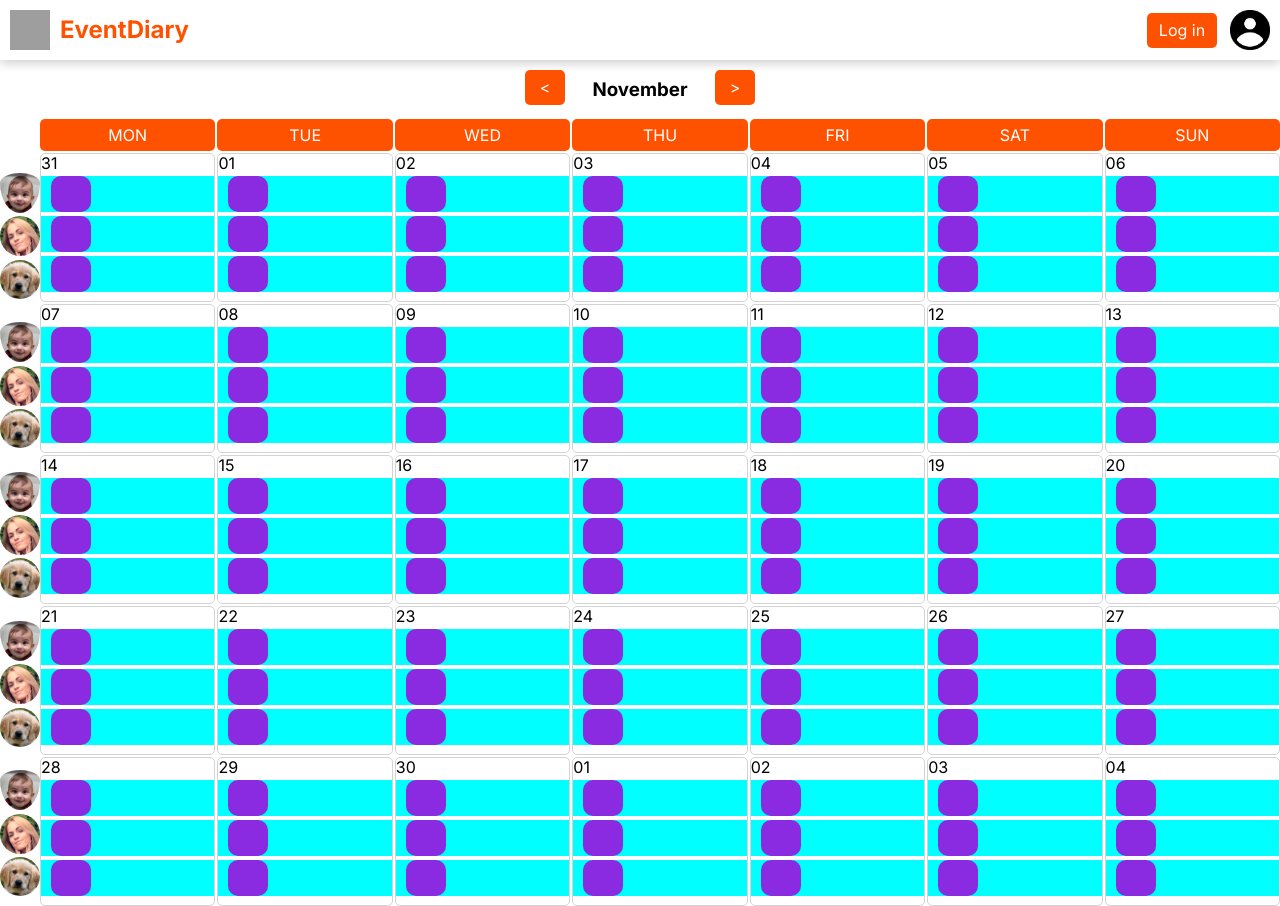
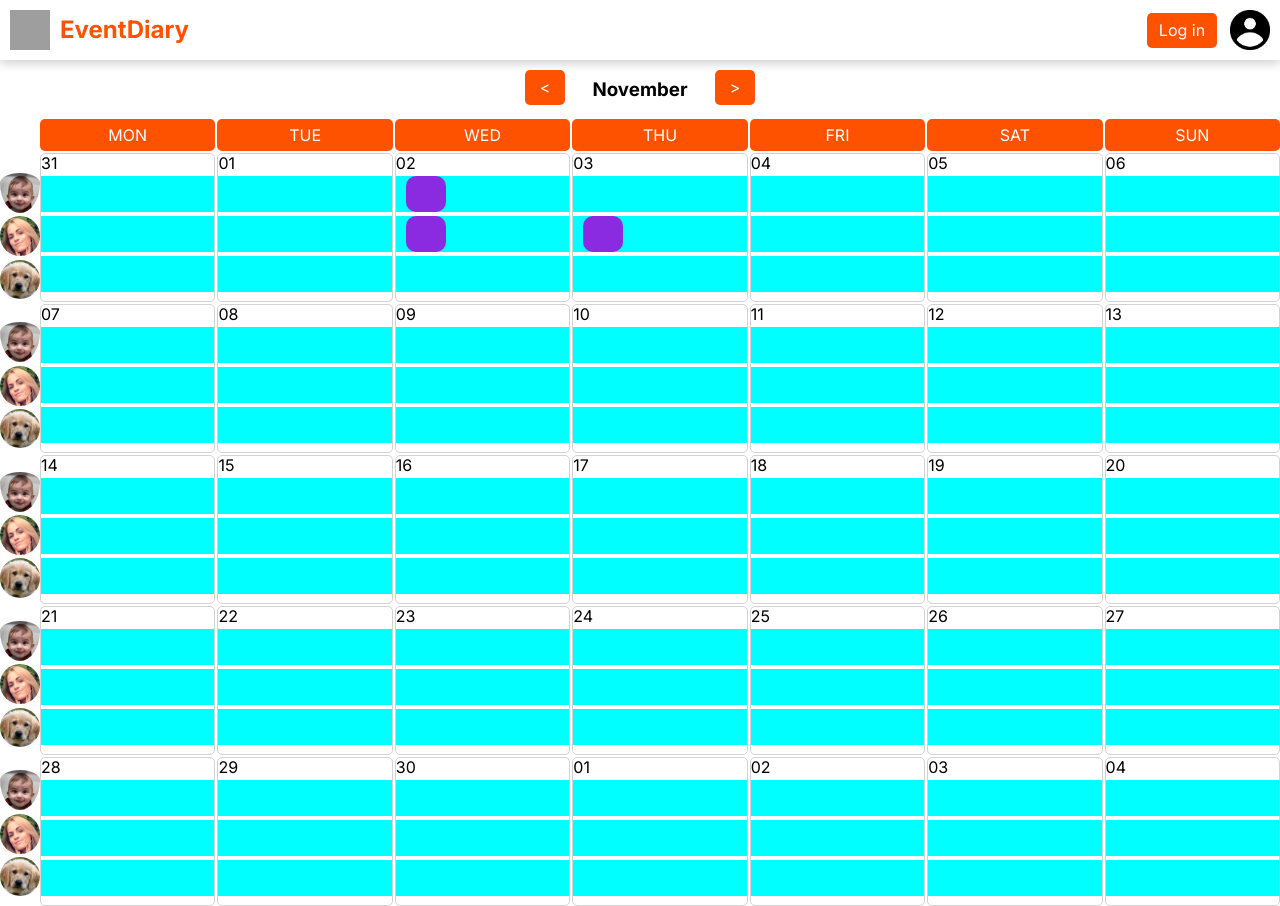
Before and after one commit to PiotrWojcik97/PHPLearn, a React (Vite) app in the folder src/front/vite-project/: page / in a window 1280 px wide. Built offline with nearby package versions, Linux system fonts and the light colour scheme; grey boxes are pictures that could not be loaded.

Commit message:
events are beginning to start working

```diff
--- a/src/front/vite-project/src/App.jsx
+++ b/src/front/vite-project/src/App.jsx
@@ -32,7 +32,10 @@ export default function App() {
     return (
         <div className="App">
             <Navbar toggleModal={toggleModal}/>
-            <MainContent currentMonth={currentMonth} changeMonth={changeMonth} />
+            <MainContent
+                currentMonth={currentMonth}
+                changeMonth={changeMonth}
+                eventArray={eventArray} />
             {modal && <Modal toggleModal={toggleModal} />}
         </div>
     )
--- a/src/front/vite-project/src/components/Day.jsx
+++ b/src/front/vite-project/src/components/Day.jsx
@@ -1,25 +1,30 @@
 import React from 'react'
-import Event from './Event';
+import EventLine from './EventLine';
 import "../styles/Day.css";
 
 export default function Day(props) {
-    function handleClick(event) {
-        console.log("Clicked!")
-    }
-
     const divRef = React.useRef(null);
 
     React.useEffect(() => {
         console.log('width', divRef.current ? divRef.current.offsetWidth : 0);
     }, [divRef.current]);
 
+    function getEventArray(userNum) {
+        if(props.userEventArray)
+            return props.userEventArray[userNum]
+    }
+
+    function handleClick(event) {
+        console.log("Clicked!")
+    }
+
     return (
         <div className='tile-div' ref={divRef} onClick={handleClick}>
             <span>{props.day.format('DD')}</span>
             <div>
-                <Event />
-                <Event />
-                <Event />
+                <EventLine eventArray={getEventArray(0)} maxWidth={100} />
+                <EventLine eventArray={getEventArray(1)} maxWidth={100} />
+                <EventLine eventArray={getEventArray(2)} maxWidth={100} />
             </div>
         </div>
     )
--- a/src/front/vite-project/src/components/Event.jsx
+++ b/src/front/vite-project/src/components/Event.jsx
@@ -1,12 +1,8 @@
 import React from 'react'
 import "../styles/Event.css";
 
-
-
 export default function Event(props) {
   return (
-    <div className='event-container'>
-      <div className='event-div'></div>
-    </div>
+    <div>Event</div>
   )
 }
--- /dev/null
+++ b/src/front/vite-project/src/components/EventLine.jsx
@@ -0,0 +1,18 @@
+import React from 'react'
+import Event from './Event';
+import "../styles/Event.css";
+
+export default function EventLine(props) {
+
+  function isEventPresent() {
+    if(props.eventArray && props.eventArray.length > 0)
+      return true
+    return false
+  }
+
+  return (
+    <div className='event-container'>
+      { isEventPresent() && <div className='event-div'></div>}
+    </div>
+  )
+}
--- a/src/front/vite-project/src/components/MainContent.jsx
+++ b/src/front/vite-project/src/components/MainContent.jsx
@@ -5,7 +5,11 @@ export default function MainContent(props) {
 
     return (
         <main>
-            <Month month={props.currentMonth} changeMonth={props.changeMonth} />
+            <Month
+                month={props.currentMonth}
+                changeMonth={props.changeMonth}
+                eventArray={props.eventArray}
+            />
         </main>
     )
 }
--- a/src/front/vite-project/src/components/Month.jsx
+++ b/src/front/vite-project/src/components/Month.jsx
@@ -17,6 +17,29 @@ import "../styles/Month.css";
 export default function Month(props) {
   const lt = "<"
   const gt = ">"
+  let isCurrentMonthOK = false
+  let prevDay = 0
+
+  // determine if events are related to current month
+  function currentMonthDay(day) {
+    const time = new Date(day)
+    const date = time.getDate()
+
+    if(!isCurrentMonthOK && date > 0 && prevDay == 0) {
+      isCurrentMonthOK = true
+      return props.eventArray[date]
+    }
+    else if(isCurrentMonthOK && date > prevDay )
+    {
+      prevDay = date
+      return props.eventArray[date]
+    }
+    else if(isCurrentMonthOK){
+      isCurrentMonthOK = false
+      return props.eventArray[date]
+    }
+    return null
+  }
 
   return (
     <div>
@@ -52,7 +75,11 @@ export default function Month(props) {
         <div className="month-div">
           {props.month.map((row, i) => {
             return row.map((day, j) => {
-              return <Day day={day} key={i * row.length + j} />;
+              return <Day
+                day={day}
+                key={i * row.length + j}
+                userEventArray={currentMonthDay(day)}
+              />;
             });
           })}
         </div>
--- a/src/front/vite-project/src/utils/utils.js
+++ b/src/front/vite-project/src/utils/utils.js
@@ -57,7 +57,7 @@ export function calculateEventTable(data){
 
         // handle multi-day event
         if(startDate.getDate() != endDate.getDate()) {
-            for(let i=startDate.getDate(); i != endDate.getDate()+1; i++)
+            for(let i=startDate.getDate(); i != endDate.getDate(); i++)
             {
                 let start_time
                 let end_time
```
